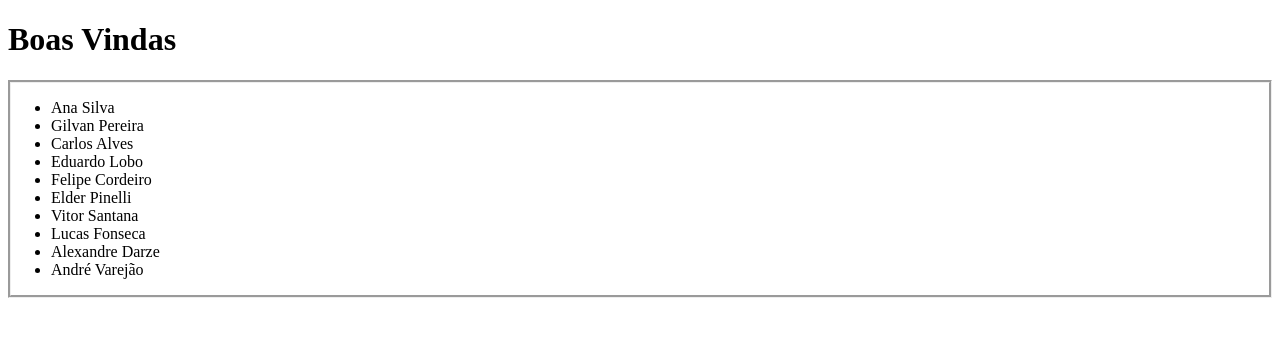
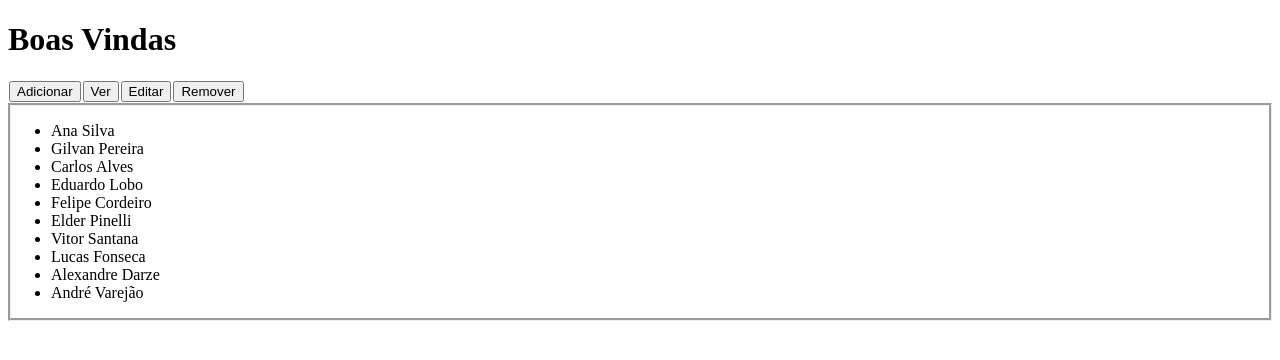
Before and after one commit to ruaanc/Ng_Imobiliaria, an Angular app: page /clientes in a window 1280 px wide. Shown: the top 360 px of the page. Built offline with nearby package versions, Linux system fonts and the light colour scheme.

Commit message:
opções-cliente

```diff
--- a/src/app/cliente/list-clientes/list-clientes.component.html
+++ b/src/app/cliente/list-clientes/list-clientes.component.html
@@ -1,3 +1,4 @@
+<app-opcoes-clientes></app-opcoes-clientes>
 <div>
     <ul>
         <li *ngFor="let cliente of clientes">{{ cliente.nome }}</li>
--- /dev/null
+++ b/src/app/cliente/opcoes-clientes/opcoes-clientes.component.css
@@ -0,0 +1,3 @@
+div {
+
+}
--- /dev/null
+++ b/src/app/cliente/opcoes-clientes/opcoes-clientes.component.html
@@ -0,0 +1,8 @@
+<div>
+    <tr>
+        <td><button>Adicionar</button></td>
+        <td><button>Ver</button></td>
+        <td><button>Editar</button></td>
+        <td><button>Remover</button></td>
+    </tr>
+</div>
--- /dev/null
+++ b/src/app/cliente/opcoes-clientes/opcoes-clientes.component.ts
@@ -0,0 +1,15 @@
+import { Component, OnInit } from '@angular/core';
+
+@Component({
+  selector: 'app-opcoes-clientes',
+  templateUrl: './opcoes-clientes.component.html',
+  styleUrls: ['./opcoes-clientes.component.css']
+})
+export class OpcoesClientesComponent implements OnInit {
+
+  constructor() { }
+
+  ngOnInit() {
+  }
+
+}
```
Also changed, not shown: src/app/cliente/cliente/cliente.module.ts (+5 -2 lines), 1 other file (tests, documents, lock files or other folders).
